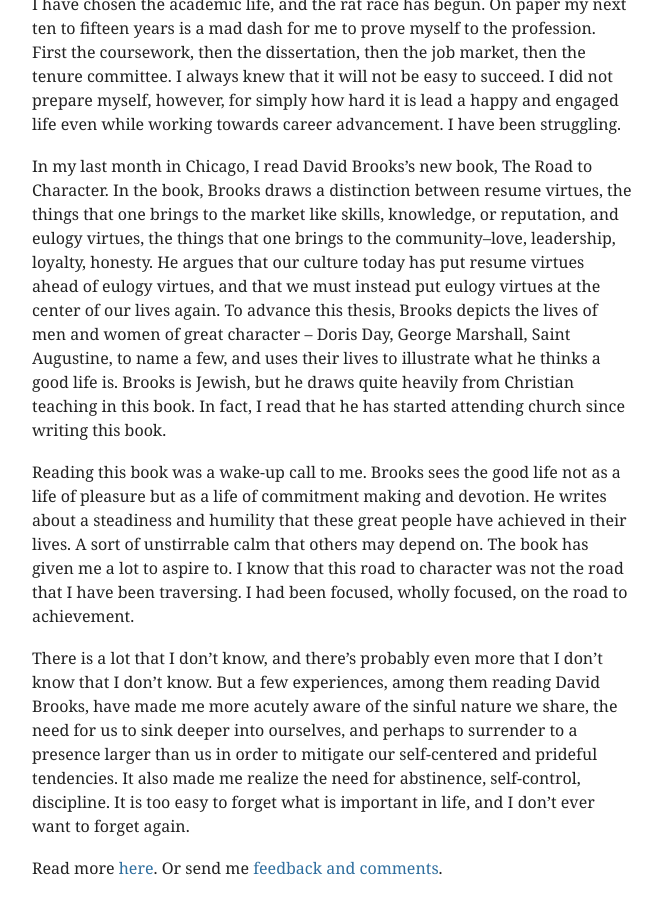
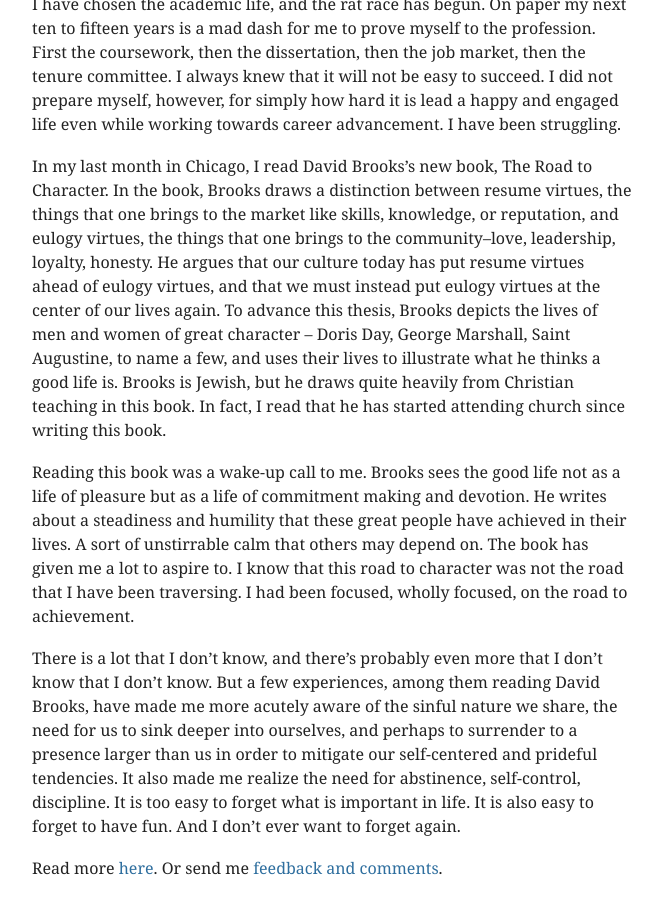
Before and after one commit to mbwong/mbwong.github.com, a Jekyll site: the page built from _posts/2015-06-15-reflections-from-beijing.md, in a window 1280 px wide and 900 px high, scrolled down 2872 px. Shown: the whole window, without its empty margins (308-970 px from the left). Built offline with Jekyll 4.4.1, drawn with Linux system fonts in a browser that asks for light colours.

Commit message:
Update 2015-06-15-reflections-from-beijing.md

```diff
--- a/_posts/2015-06-15-reflections-from-beijing.md
+++ b/_posts/2015-06-15-reflections-from-beijing.md
@@ -38,4 +38,4 @@
 
 Reading this book was a wake-up call to me. Brooks sees the good life not as a life of pleasure but as a life of commitment making and devotion. He writes about a steadiness and humility that these great people have achieved in their lives. A sort of unstirrable calm that others may depend on. The book has given me a lot to aspire to. I know that this road to character was not the road that I have been traversing. I had been focused, wholly focused, on the road to achievement.
 
-There is a lot that I don't know, and there's probably even more that I don't know that I don't know. But a few experiences, among them reading David Brooks, have made me more acutely aware of the sinful nature we share, the need for us to sink deeper into ourselves, and perhaps to surrender to a presence larger than us in order to mitigate our self-centered and prideful tendencies. It also made me realize the need for abstinence, self-control, discipline. It is too easy to forget what is important in life, and I don't ever want to forget again.
+There is a lot that I don't know, and there's probably even more that I don't know that I don't know. But a few experiences, among them reading David Brooks, have made me more acutely aware of the sinful nature we share, the need for us to sink deeper into ourselves, and perhaps to surrender to a presence larger than us in order to mitigate our self-centered and prideful tendencies. It also made me realize the need for abstinence, self-control, discipline. It is too easy to forget what is important in life. It is also easy to forget to have fun. And I don't ever want to forget again.
```
